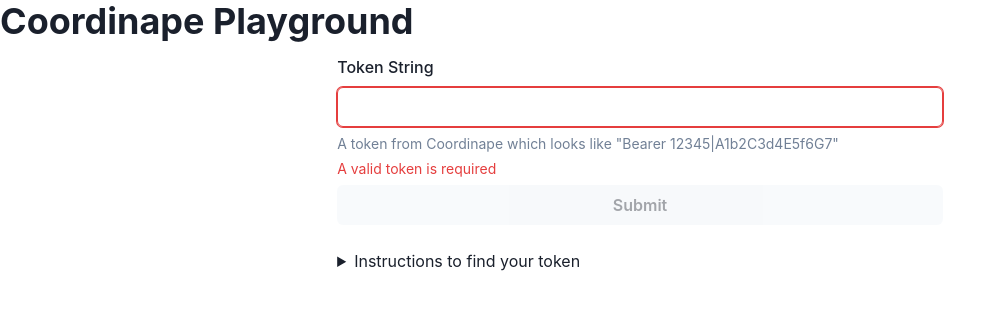
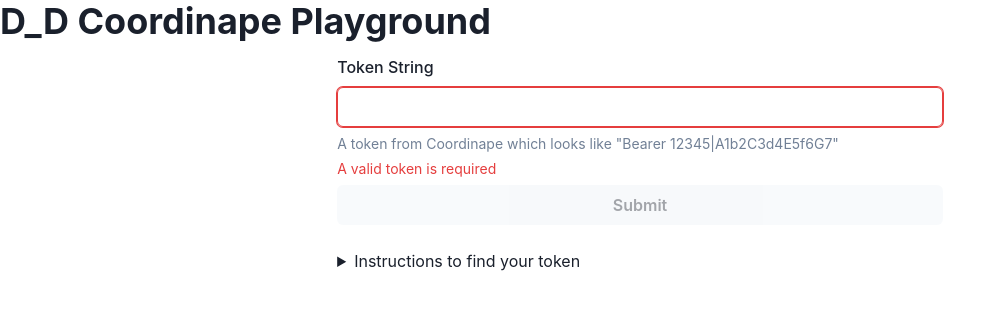
Before and after one commit to myz1237/coordinape-playground, a Next.js app: page / in a window 1280 px wide. Shown: the top 310 px of the page, without its empty margins (0-1006 px from the left). Built offline with nearby package versions, Linux system fonts and the light colour scheme.

Commit message:
update h1 text

```diff
--- a/src/pages/index.tsx
+++ b/src/pages/index.tsx
@@ -17,7 +17,7 @@
       </Head>
 
       <header>
-        <Heading as="h1">Coordinape Playground</Heading>
+        <Heading as="h1">D_D Coordinape Playground</Heading>
       </header>
 
       <Box as="main" p={3}>
```
